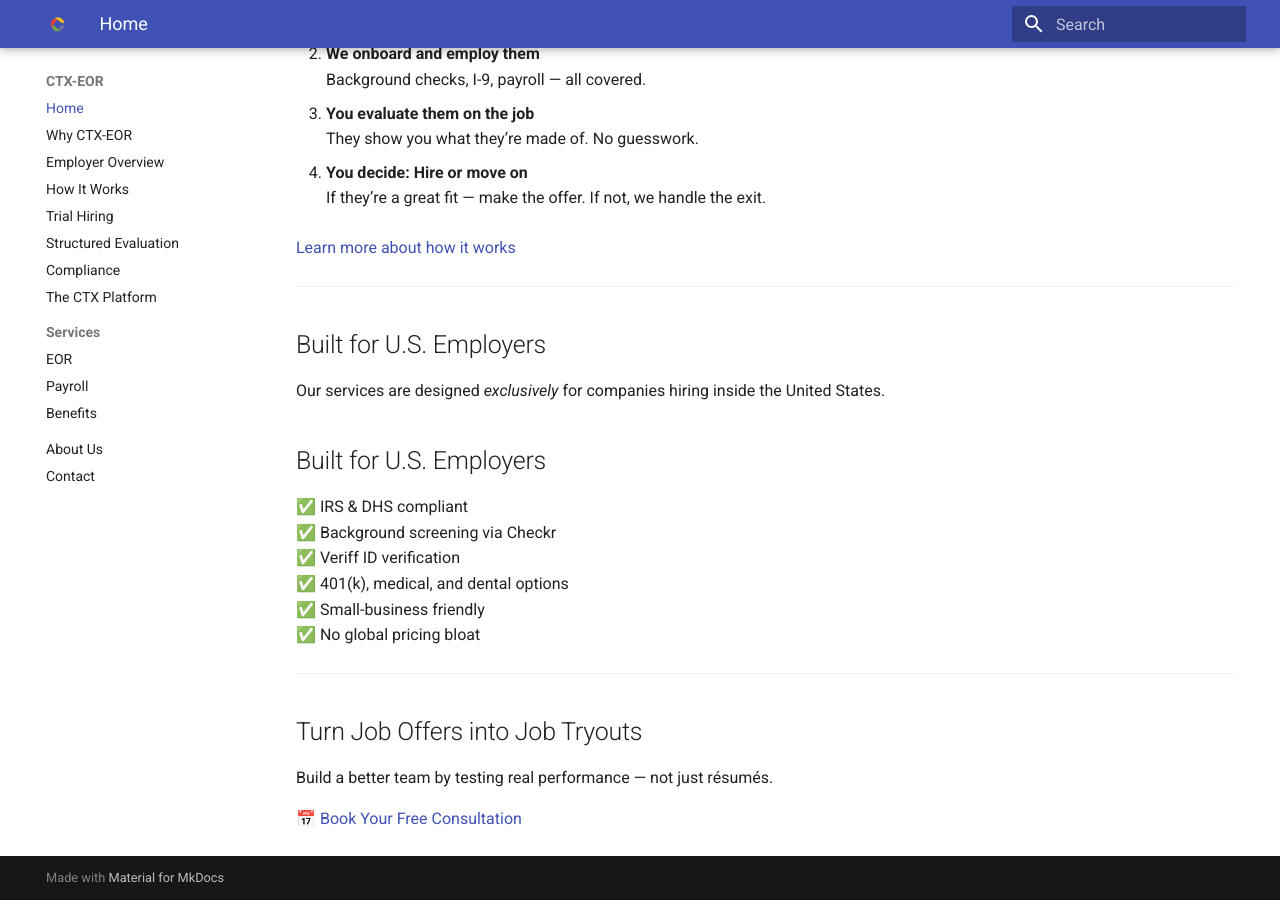
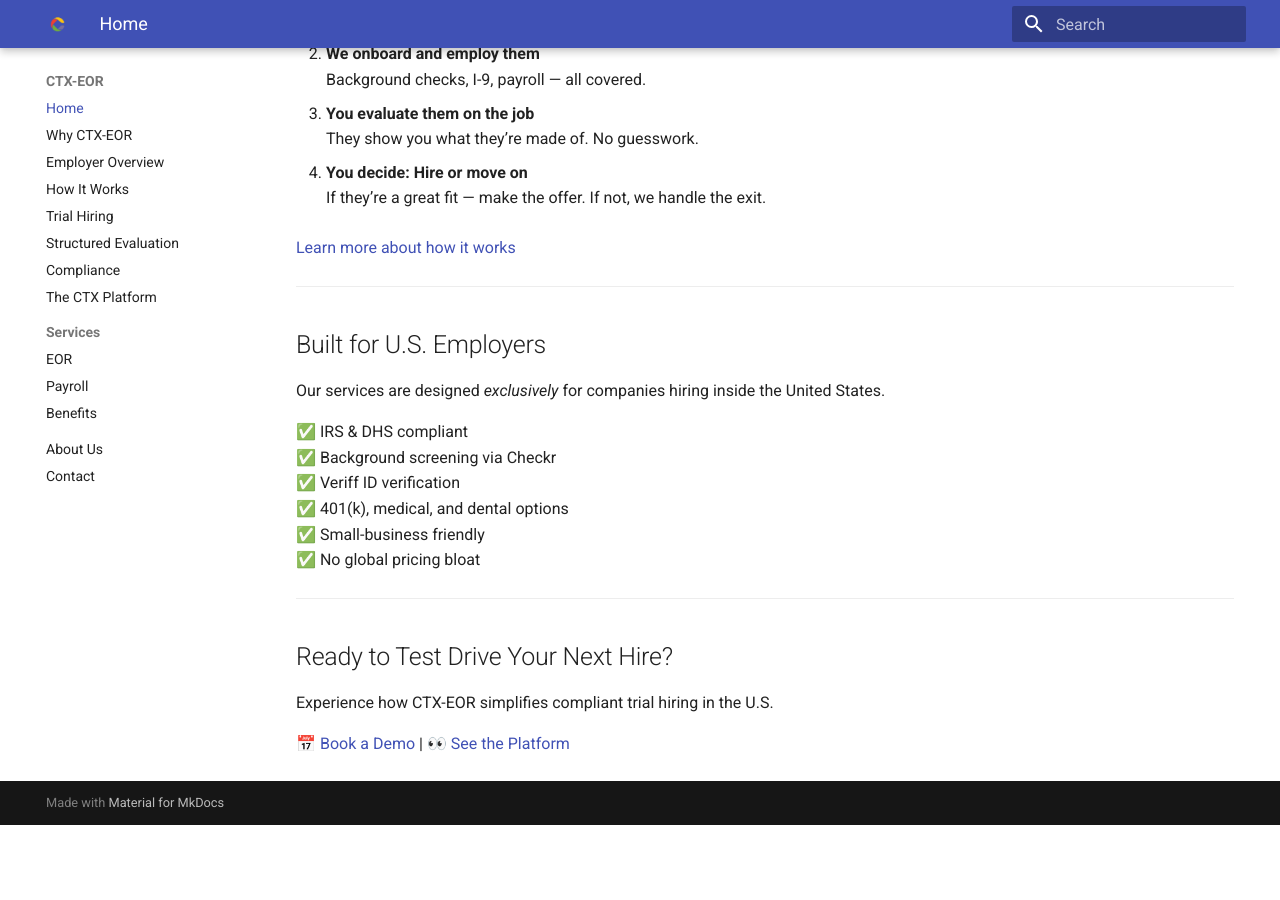
Before and after one commit to cirrusflyer275ds/ctx-eor-site, an MkDocs documentation site: the page built from docs/index.md, in a window 1280 px wide and 900 px high, scrolled down 756 px. Built offline with MkDocs 1.6.1 and Material for MkDocs 9.7.7, drawn with Linux system fonts in a browser that asks for light colours; after the commit the page ends 1581 px from its top, so only the background shows below that.

Commit message:
Update index.md
Added homepage call to action and cleaned up formatting

```diff
--- a/docs/index.md
+++ b/docs/index.md
@@ -3,6 +3,7 @@ title: Home
 hide:
   - toc
 ---
+
 # CTX-EOR
 
 ## Trial Your Next Hire. Without the Risk.
@@ -45,8 +46,6 @@ CTX-EOR handles payroll, taxes, compliance, and onboarding — so you can test r
 
 Our services are designed *exclusively* for companies hiring inside the United States.
 
-## Built for U.S. Employers
-
 ✅ IRS & DHS compliant
 ✅ Background screening via Checkr
 ✅ Veriff ID verification
@@ -56,8 +55,8 @@ Our services are designed *exclusively* for companies hiring inside the United S
 
 ---
 
-## Turn Job Offers into Job Tryouts
+## Ready to Test Drive Your Next Hire?
 
-Build a better team by testing real performance — not just résumés.
+Experience how CTX-EOR simplifies compliant trial hiring in the U.S.
 
-[📅 Book Your Free Consultation](#)
+[📅 Book a Demo](contact.md) | [👀 See the Platform](platform.md)
```
